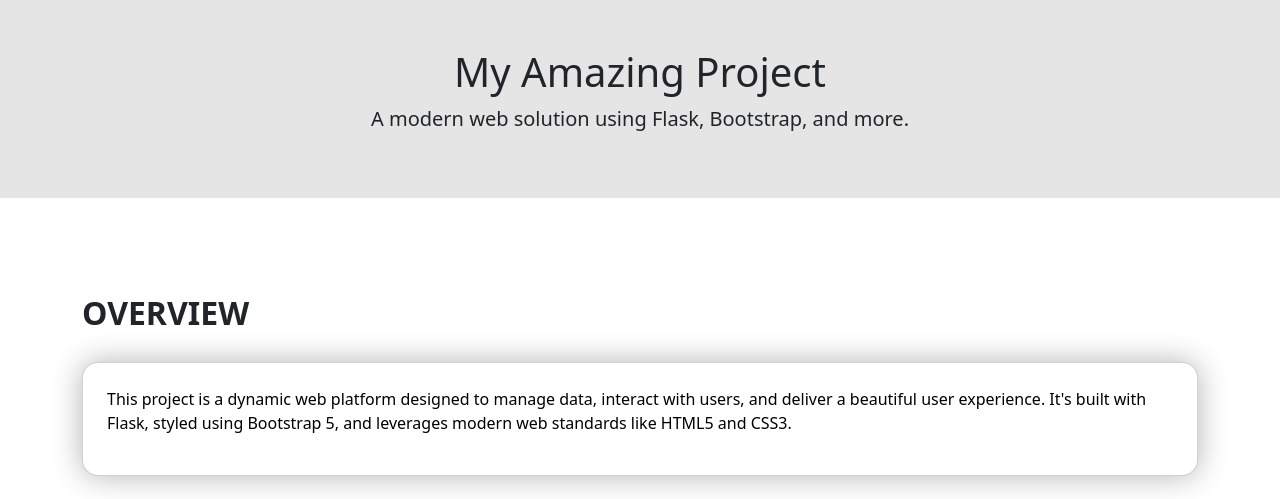
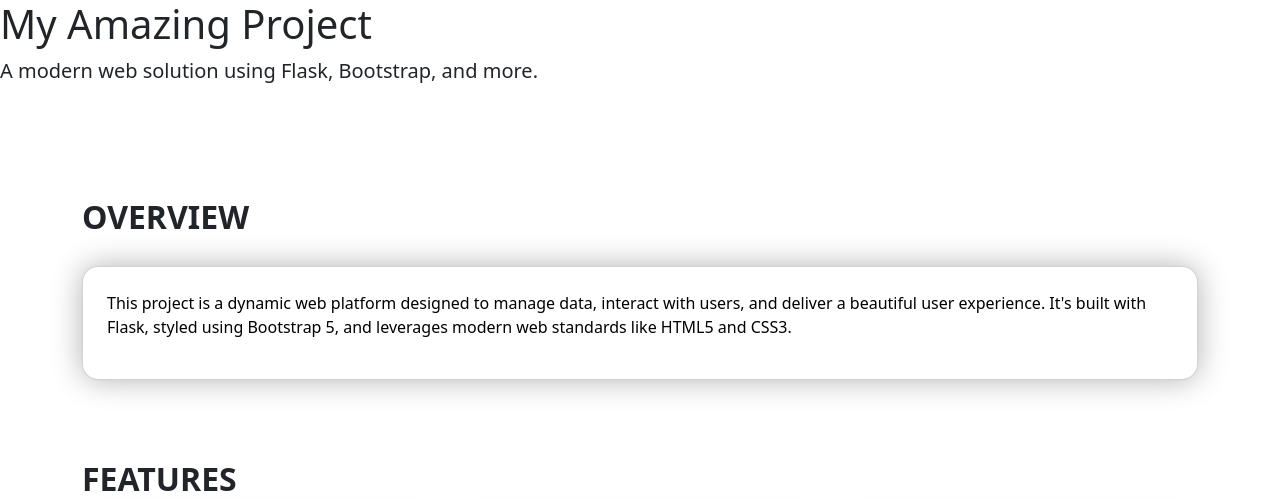
Before and after one commit to roparon/COUNTY_PORTAL1, a Flask app: template app/templates/main/p.html in a window 1280 px wide. Shown: the top 499 px of the page. Run offline with Flask 3, Linux system fonts and the light colour scheme; the template is opened without the code that fills it, so the values that code supplies are empty; some libraries are stand-ins or nearby versions.

Commit message:
modified p.html file

```diff
--- a/app/templates/main/p.html
+++ b/app/templates/main/p.html
@@ -7,11 +7,6 @@
   <link href="https://cdn.jsdelivr.net/npm/bootstrap@5.3.3/dist/css/bootstrap.min.css" rel="stylesheet">
   <style>
 
-    header {
-      padding: 3rem 1rem;
-      text-align: center;
-      background-color: rgba(0,0,0,0.1);
-    }
 
     .card {
       background-color: #fff;
```
